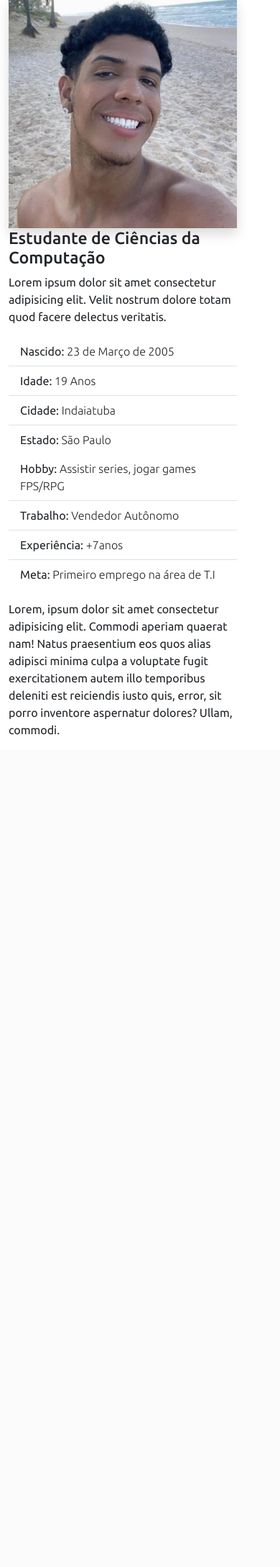
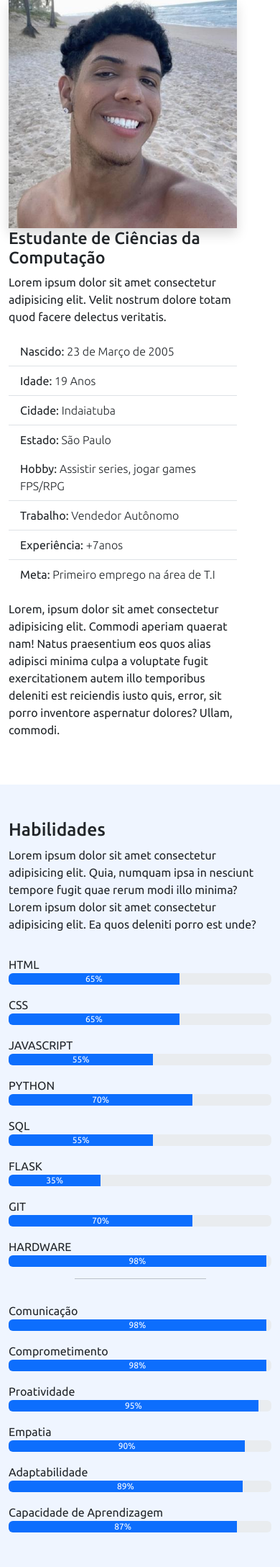
Before and after one commit to Dominggues/Portif-lio-Responsivo, a Flask app: page / in a window 390 px wide. Shown: the part 1443-3620 px from the top of the page at 72% size. Before the commit the page ends 2464 px from the top, so only its background shows below. Run offline with Flask 3, Linux system fonts and the light colour scheme; some libraries are stand-ins or nearby versions.

Commit message:
Adicionando as Habilidades e resolvendo algumas responsividades

```diff
--- a/static/script.js
+++ b/static/script.js
@@ -9,3 +9,16 @@ menuMobile.addEventListener("click", () => {
     : menuMobile.classList.replace("bi-x", "bi-list");
   body.classList.toggle("menu-nav-active");
 });
+
+/* Fecha o menu quando clicar em algum item e muda o item para list */
+
+const navItem = document.querySelectorAll(".nav-item")
+
+navItem.forEach(item => {
+  item.addEventListener("click", () => {
+    if (body.classList.contains("menu-nav-active")){
+      body.classList.remove("menu-nav-active")
+      menuMobile.classList.replace("bi-x", "bi-list");
+    }
+  })
+})
--- a/static/style.css
+++ b/static/style.css
@@ -129,7 +129,7 @@ section#inicio div#arraste a {
 .menu-mobile {
     position: fixed;
     color: #fff;
-    background-color: transparent;
+    background-color:#032450eb;
     right: 1rem;
     top: 1rem;
     font-size: 1.5rem;
@@ -170,3 +170,21 @@ section#inicio div#arraste a {
         margin-left: 0 ;
     }
 }
+
+*::-webkit-scrollbar {
+    width: 10px;
+}
+
+*::-webkit-scrollbar {
+    width: 12px;
+    box-shadow: inset 0 0 .3rem #00000050;
+    background-color: #fff;
+}
+
+*::-webkit-scrollbar-thumb {
+    background-color: #032c61;
+}
+
+.section-bg {
+    background-color: #eff5ff;
+}
--- a/templates/index.html
+++ b/templates/index.html
@@ -41,17 +41,17 @@
       <nav id="navbar" class="nav-menu">
         <ul class="nav flex-column mt-2">
           <li class="nav-item">
-            <a class="nav-link active" aria-current="page" href="#"
+            <a class="nav-link active" aria-current="page" href="#inicio"
               ><i class="bi bi-house" aria-hidden="true"></i> Início</a
             >
           </li>
           <li class="nav-item">
-            <a class="nav-link" href="#"
+            <a class="nav-link" href="#sobre"
               ><i class="bi bi-person" aria-hidden="true"></i> Sobre</a
             >
           </li>
           <li class="nav-item">
-            <a class="nav-link" href="#"
+            <a class="nav-link" href="#habilidades"
               ><i class="bi-list-check" aria-hidden="true"></i> Habilidades</a
             >
           </li>
@@ -91,7 +91,7 @@
               class="bi bi-arrow-down text-white pe-2 fs-2"
               aria-hidden="true"
             ></i>
-            <a href="">Arraste para mais</a>
+            <a href="#sobre">Arraste para mais</a>
           </div>
         </div>
       </section>
@@ -99,7 +99,7 @@
       <section class="container mt-5" id="sobre">
         <div class="row w-100">
           <div class="col-md-12">
-            <h2 class='pt-3'>Sobre</h2>
+            <h2 class="pt-3">Sobre</h2>
             <p>
               Lorem ipsum dolor sit amet consectetur, adipisicing elit.
               Repellendus molestias pariatur est enim quis, quia incidunt eius
@@ -187,6 +187,102 @@
           </div>
         </div>
       </section>
+
+      <section class="mt-5 section-bg" id="habilidades">
+        <div class="container pb-5">
+          <h2 class="pt-5">Habilidades</h2>
+          <p>
+            Lorem ipsum dolor sit amet consectetur adipisicing elit. Quia,
+            numquam ipsa in nesciunt tempore fugit quae rerum modi illo minima?
+            Lorem ipsum dolor sit amet consectetur adipisicing elit. Ea quos
+            deleniti porro est unde?
+          </p>
+
+          <div class="row">
+            <div class="col-md-6">
+              <p class="mt-3 mb-0">HTML</p>
+                <div class="progress">
+                  <div class="progress-bar" role="progressbar" style="width:65%;" aria-valuenow="65" aria-volumin="0" aria-volumax="100%">65%</div>
+                </div>
+                <p class="mt-3 mb-0">CSS</p>
+                <div class="progress">
+                  <div class="progress-bar" role="progressbar" style="width:65%;" aria-valuenow="65" aria-volumin="0" aria-volumax="100%">65%</div>
+                </div>
+                <p class="mt-3 mb-0">JAVASCRIPT</p>
+                <div class="progress">
+                  <div class="progress-bar" role="progressbar" style="width:55%;" aria-valuenow="55" aria-volumin="0" aria-volumax="100%">55%</div>
+                </div>
+
+                <p class="mt-3 mb-0">PYTHON</p>
+                <div class="progress">
+                  <div class="progress-bar" role="progressbar" style="width:70%;" aria-valuenow="70" aria-volumin="0" aria-volumax="100%">70%</div>
+                </div>
+
+
+            </div>
+
+            <div class="col-md-6">
+
+              <p class="mt-3 mb-0">SQL</p>
+              <div class="progress">
+                <div class="progress-bar" role="progressbar" style="width:55%;" aria-valuenow="55" aria-volumin="0" aria-volumax="100%">55%</div>
+              </div>
+
+                <p class="mt-3 mb-0">FLASK</p>
+                <div class="progress">
+                  <div class="progress-bar" role="progressbar" style="width:35%;" aria-valuenow="35" aria-volumin="0" aria-volumax="100%">35%</div>
+              </div>
+
+              <p class="mt-3 mb-0">GIT</p>
+                <div class="progress">
+                  <div class="progress-bar" role="progressbar" style="width:70%;" aria-valuenow="70" aria-volumin="0" aria-volumax="100%">70%</div>
+              </div>
+
+              <p class="mt-3 mb-0">HARDWARE</p>
+                <div class="progress">
+                  <div class="progress-bar" role="progressbar" style="width:98%;" aria-valuenow="98" aria-volumin="0" aria-volumax="100%">98%</div>
+              </div>
+            </div>
+
+            </div>
+
+          <hr class="w-50 me-auto ms-auto">
+
+          <div class="row">
+            <div class="col-md-6">
+              <p class="mt-3 mb-0">Comunicação</p>
+              <div class="progress">
+                <div class="progress-bar" role="progressbar" style="width:98%;" aria-valuenow="98" aria-volumin="0" aria-volumax="100%">98%</div>
+              </div>
+              <p class="mt-3 mb-0">Comprometimento</p>
+              <div class="progress">
+                <div class="progress-bar" role="progressbar" style="width:98%;" aria-valuenow="98" aria-volumin="0" aria-volumax="100%">98%</div>
+              </div>
+              <p class="mt-3 mb-0">Proatividade</p>
+              <div class="progress">
+                <div class="progress-bar" role="progressbar" style="width:95%;" aria-valuenow="95" aria-volumin="0" aria-volumax="100%">95%</div>
+              </div>
+            </div>
+
+
+            <div class="col-md-6">
+              <p class="mt-3 mb-0">Empatia</p>
+              <div class="progress">
+                <div class="progress-bar" role="progressbar" style="width:90%;" aria-valuenow="90" aria-volumin="0" aria-volumax="100%">90%</div>
+              </div>
+              <p class="mt-3 mb-0">Adaptabilidade</p>
+              <div class="progress">
+                <div class="progress-bar" role="progressbar" style="width:89%;" aria-valuenow="89" aria-volumin="0" aria-volumax="100%">89%</div>
+              </div>
+              <p class="mt-3 mb-0">Capacidade de Aprendizagem</p>
+              <div class="progress">
+                <div class="progress-bar" role="progressbar" style="width:87%;" aria-valuenow="87" aria-volumin="0" aria-volumax="100%">87%</div>
+              </div>
+            </div>
+            </div>
+          </div>
+        </div>
+      </section>
     </main>
 
     <script src="../static/bootstrap/js/bootstrap.bundle.min.js"></script>
```
